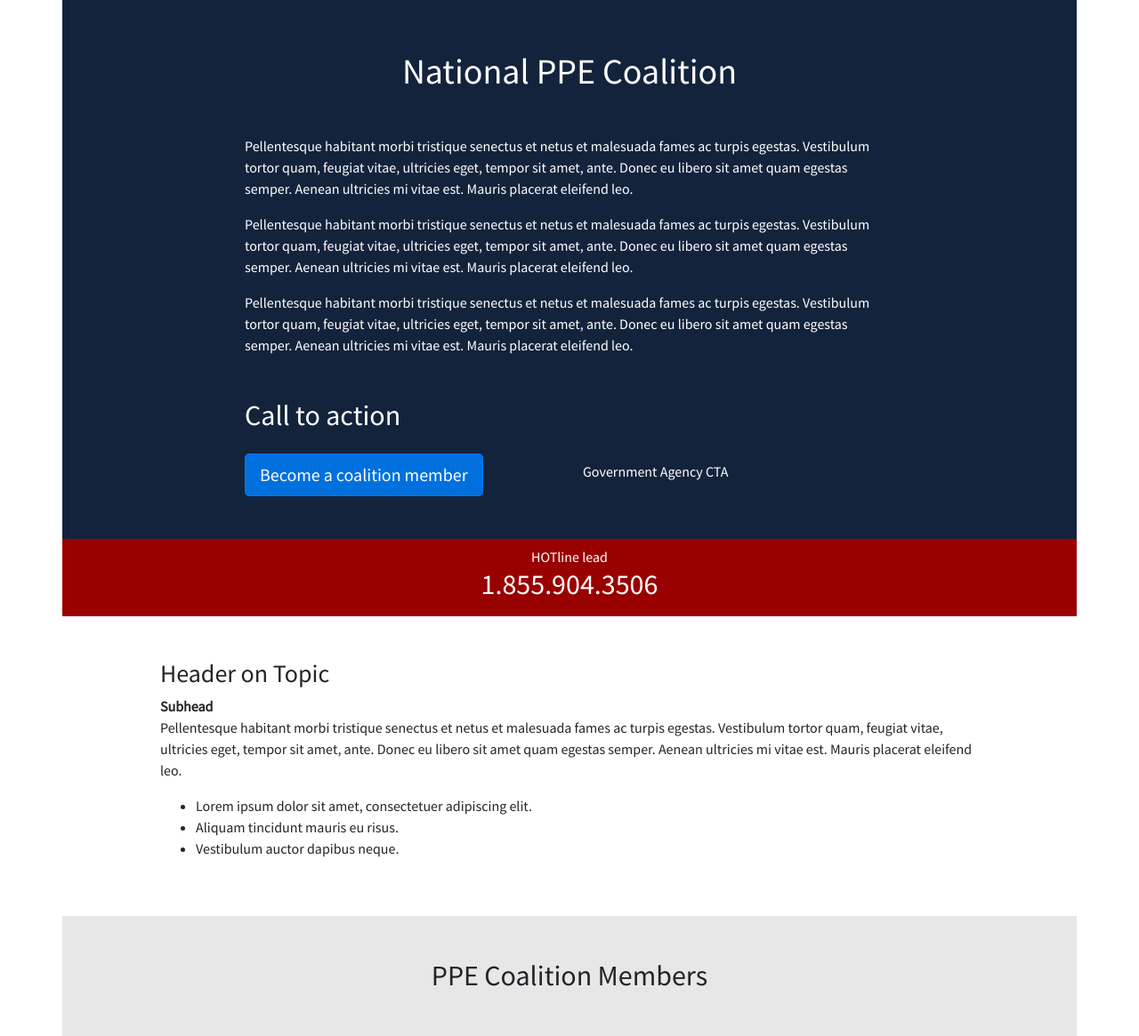
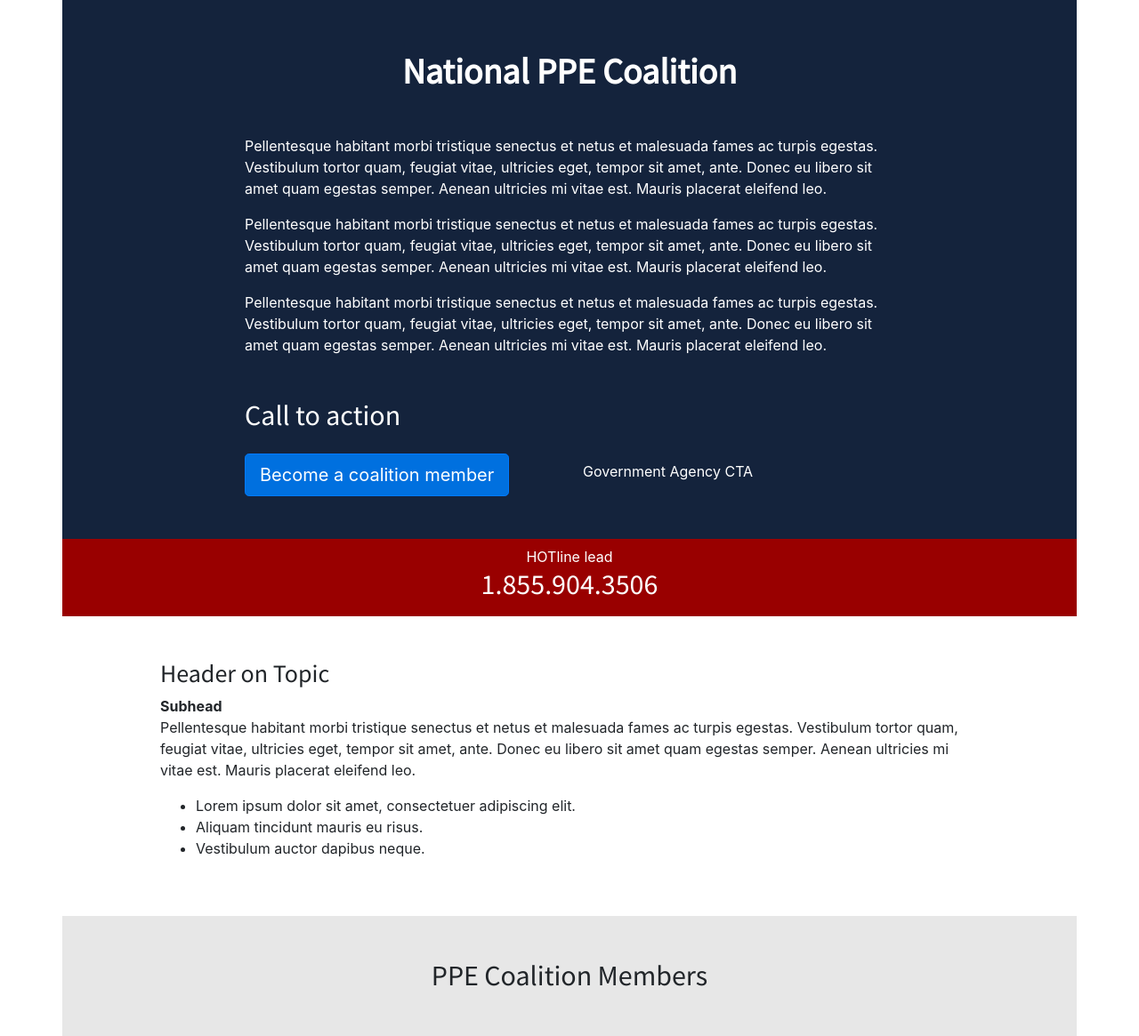
Before and after one commit to jdecaron/c19coalition, a Jekyll site: the page built from pages/index.html, in a window 1280 px wide. Shown: the whole page at 89% size. Built offline with Jekyll 4.4.1, drawn with Linux system fonts in a browser that asks for light colours.

Commit message:
only use custom font for headings

```diff
--- a/assets/style.scss
+++ b/assets/style.scss
@@ -24,6 +24,6 @@ $gray: #E7E7E7;
     background-color: $gray;
 }
 
-body {
+h1, h2, h3, h4, h5 {
     font-family: 'Source Sans Pro', sans-serif;
 }
--- a/pages/index.html
+++ b/pages/index.html
@@ -5,7 +5,7 @@ permalink: /
 
 <div class="row bg-navy justify-content-center">
     <div class="col-8 text-white my-5">
-        <h1 class="text-center mb-5 mt-2">{{ site.title }}</h1>
+        <h1 class="text-center mb-5 mt-2 font-weight-bold">{{ site.title }}</h1>
 
         <p>Pellentesque habitant morbi tristique senectus et netus et malesuada fames ac turpis egestas. Vestibulum
             tortor quam, feugiat vitae, ultricies eget, tempor sit amet, ante. Donec eu libero sit amet quam egestas
@@ -20,7 +20,7 @@ permalink: /
             amet quam egestas semper. Aenean ultricies mi vitae est. Mauris placerat eleifend leo.</p>
 
 
-        <h2 class="mt-5 mb-4">Call to action</h2>
+        <h2 class="mt-5 mb-4 cta">Call to action</h2>
 
         <div class="row">
             <div class="col-sm">
```
